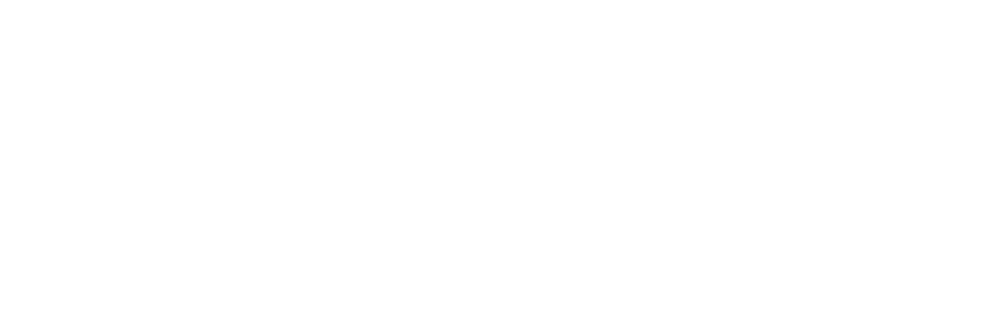
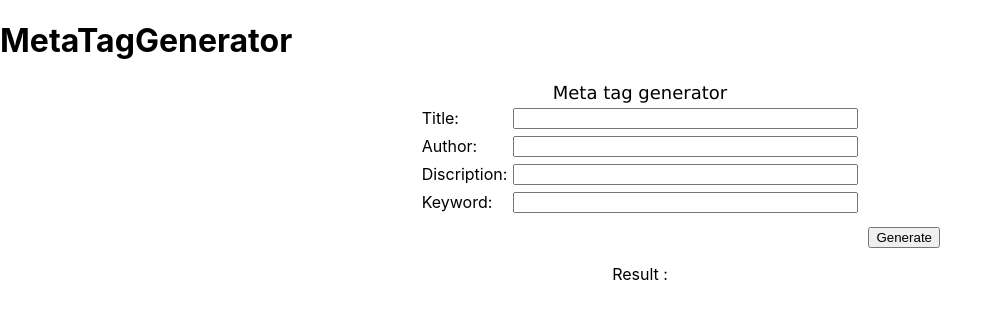
Before and after one commit to AftoTech/seotools, a React (Create React App) app: page /MetaTagGenerator in a window 1280 px wide. Before the commit this address had no page. Shown: the top 318 px of the page, without its empty margins (0-1001 px from the left). Built offline with nearby package versions, Linux system fonts and the light colour scheme.

Commit message:
metataggeneratorsameple

```diff
--- a/src/App.js
+++ b/src/App.js
@@ -7,6 +7,9 @@
 import WordsCounter from './screens/wordcounter/wordscouter';
 import Md5Generator from './screens/md5Generator/md5Generator';
 import ImageToText from './screens/ImageToText/imagetoText';
+import MetaTagTools from './screens/metaTagtools';
+import MetaTagExtractor from './screens/metatagextractor/metatagextractor';
+import MetaTagGenerator from './screens/metataggenrator/metatagegenerator';
 function App() {
   return (
     <BrowserRouter>
@@ -15,7 +18,10 @@
         <Route path="/TextEditorTools" element={<TextEditorTools />} />
         <Route path="/WordsCounter" element={<WordsCounter />} />
         <Route path="/Md5Generator" element={<Md5Generator />} />
-       <Route path="/ImageToText" element={<ImageToText />} />
+        <Route path="/ImageToText" element={<ImageToText />} />
+        <Route path='/MetaTagTools' element={<MetaTagTools />} />
+        <Route path='/MetaTagExtractor' element={<MetaTagExtractor />} />
+        <Route path='/MetaTagGenerator' element={<MetaTagGenerator/>}/>
       </Routes>
     </BrowserRouter>
   );
--- a/src/screens/homepage.js
+++ b/src/screens/homepage.js
@@ -9,6 +9,9 @@
         <ul>
           <li>
             <Link to="/TextEditorTools">TextEditorTools</Link>
+            </li>
+             <li>
+            <Link to="/MetaTagTools">MetaTagTools</Link>
           </li>
         </ul>
       </nav>
--- /dev/null
+++ b/src/screens/metaTagtools.js
@@ -0,0 +1,23 @@
+
+import React from 'react';
+import { Outlet, Link } from "react-router-dom";
+const MetaTagTools =() =>{
+    return (
+        <div>
+            <h1>MetaTagTools</h1>
+       <nav>
+        <ul>
+          <li>
+            <Link to="/MetaTagExtractor">MetaTagExtractor</Link>
+            </li>
+             <li>
+            <Link to="/MetaTagGenerator">MetaTagGenerator</Link>
+            </li>
+
+        </ul>
+      </nav>
+      </div>
+  )
+}
+
+export default MetaTagTools;
--- /dev/null
+++ b/src/screens/metatagextractor/metatagextcator.css
@@ -0,0 +1,26 @@
+.Metatagarea {
+  /* width: 100%; */
+  height: 100px;
+  padding: 10px;
+  border: 1px solid #d9d9d9;
+  outline: none;
+  font-size: 1rem;
+  resize: none;
+    width: 600px;
+  line-height: 1.5rem;
+}
+.container {
+ display: flex;
+  align-items: center;
+  justify-content: center;
+  flex-direction: column;
+  padding: 45px;
+  background-color: #FFFFFF;
+}
+.extractbutton{
+  display: flex;
+  padding-top: 10px;
+  margin-left: 40%;
+  justify-content: flex-end;
+  align-items: flex-end;
+}
--- /dev/null
+++ b/src/screens/metatagextractor/metatagextractor.js
@@ -0,0 +1,36 @@
+
+import React from 'react';
+import { Outlet, Link } from "react-router-dom";
+import './metatagextcator.css';
+const MetaTagExtractor = () => {
+
+    const Extract = async() => {
+        var url = document.getElementById("inputField").value;
+        console.log(url)
+    //    const data = await getMetaData(url)
+	// console.log(data)
+
+    }
+    return (
+        <div className="container">
+      <div>
+        <p>MetaTagExtractor :</p>
+              <textarea
+                  className="Metatagarea"
+          id="inputField"
+          placeholder="Enter your Url Here"
+        ></textarea>
+      </div>
+      <div className="extractbutton">
+        <button onClick={Extract}>Generate</button>
+      </div>
+     <div>
+        <p>Result :</p>
+        <p></p>
+      </div>
+
+    </div>
+  )
+}
+
+export default MetaTagExtractor;
--- /dev/null
+++ b/src/screens/metataggenrator/metatagegenerator.js
@@ -0,0 +1,117 @@
+import React, { useState } from "react";
+import { Outlet, Link } from "react-router-dom";
+import "./metataggenerator.css";
+const MetaTagGenerator = () => {
+  const [Result, setResult] = useState("");
+  function create() {
+    let form = "";
+    var Titletext = document.getElementById("Title").value;
+    var Authortext = document.getElementById("Author").value;
+    var Discription = document.getElementById("Discription").value;
+    var Keyword = document.getElementById("Keyword").value;
+    console.log("tes--->", Titletext, Authortext, Discription, Keyword);
+
+    if (Titletext != "") {
+      form += '<META NAME="Title" CONTENT="' + Titletext + '">\n';
+    }
+    if (Authortext != "") {
+      form += '<META NAME="Author" CONTENT="' + Authortext + '">\n';
+    }
+    if (Discription != "") {
+      form += '<META NAME="Description" CONTENT="' + Discription + '">\n';
+    }
+    if (Keyword != "") {
+      form += '<META NAME="Keywords" CONTENT="' + Keyword + '">\n';
+    }
+    setResult(form);
+  }
+
+  return (
+    <div>
+      <h1>MetaTagGenerator</h1>
+      <div align="center">
+        <center>
+          <table
+            class="normal"
+            WIDTH="600"
+            BORDER="0"
+            CELLSPACING="0"
+            CELLPADDING="0"
+          >
+            <tr>
+              <td>
+                <center>
+                  <font face="verdana" size="4">
+                    Meta tag generator
+                  </font>
+                </center>
+
+                <form>
+                  <div align="center">
+                    <center>
+                      <table class="normal" BORDER="0" CELLPADDING="2">
+                        <tr>
+                          <td>Title:</td>
+                          <td>
+                            <input
+                              id="Title"
+                              TYPE="text"
+                              NAME="input1"
+                              SIZE="40"
+                            />
+                          </td>
+                        </tr>
+                        <tr>
+                          <td>Author:</td>
+                          <td>
+                            <input
+                              id="Author"
+                              TYPE="text"
+                              NAME="input2"
+                              SIZE="40"
+                            />
+                          </td>
+                        </tr>
+                        <tr>
+                          <td>Discription:</td>
+                          <td>
+                            <input
+                              id="Discription"
+                              TYPE="text"
+                              NAME="input3"
+                              SIZE="40"
+                            />
+                          </td>
+                        </tr>
+                        <tr>
+                          <td>Keyword:</td>
+                          <td>
+                            <input
+                              id="Keyword"
+                              TYPE="text"
+                              NAME="input4"
+                              SIZE="40"
+                            />
+                          </td>
+                        </tr>
+                      </table>
+                    </center>
+                  </div>
+                </form>
+                <div className="calculatebutton">
+                  <button onClick={create}>Generate</button>
+                </div>
+              </td>
+            </tr>
+          </table>
+        </center>
+        <div>
+          <p>Result :</p>
+          <div>{Result}</div>
+        </div>
+      </div>
+    </div>
+  );
+};
+
+export default MetaTagGenerator;
--- /dev/null
+++ b/src/screens/metataggenrator/metataggenerator.css
@@ -0,0 +1,7 @@
+.calculatebutton{
+  display: flex;
+  padding-top: 10px;
+  margin-left: 40%;
+  justify-content: flex-end;
+  align-items: flex-end;
+}
```
